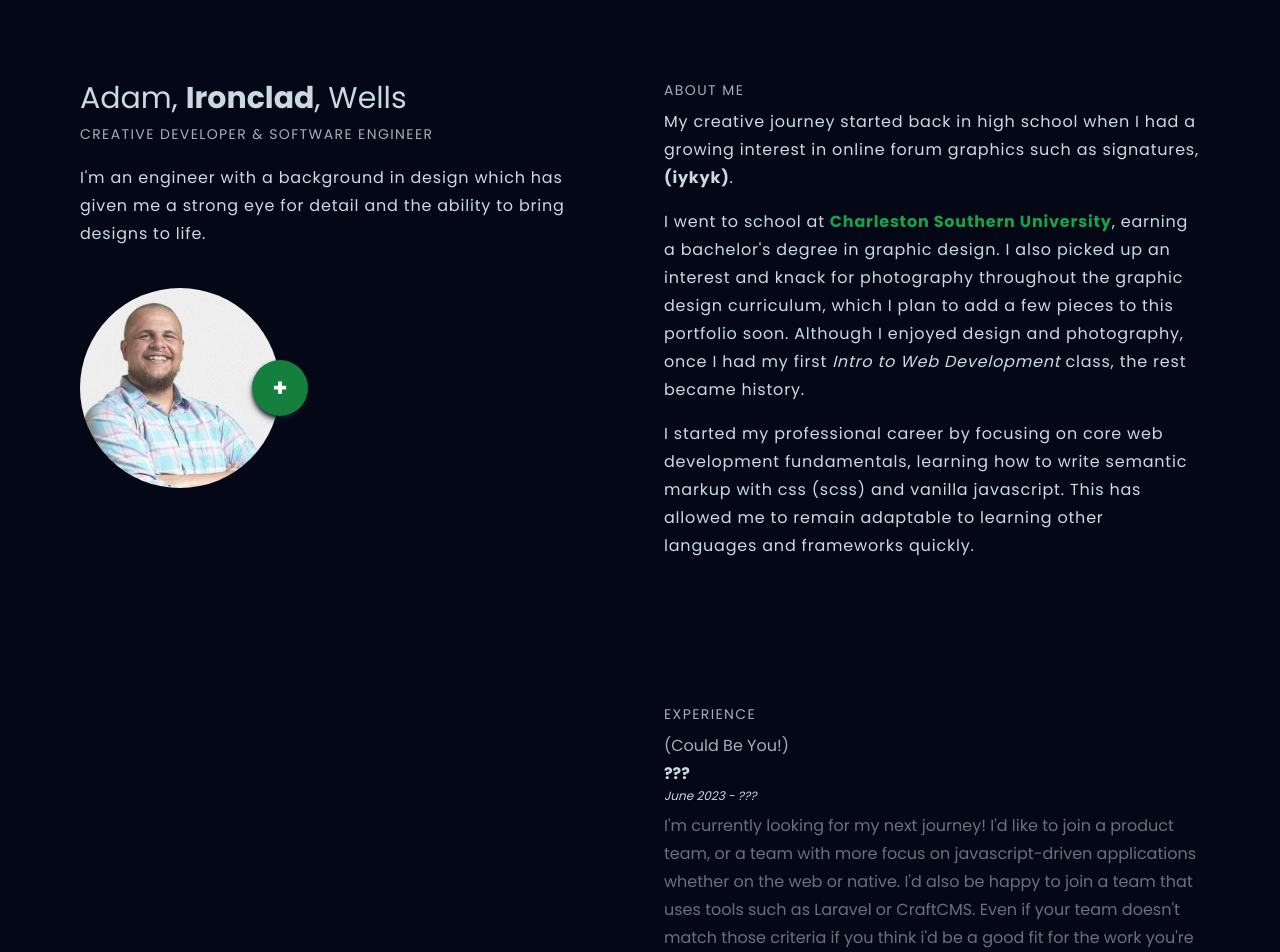
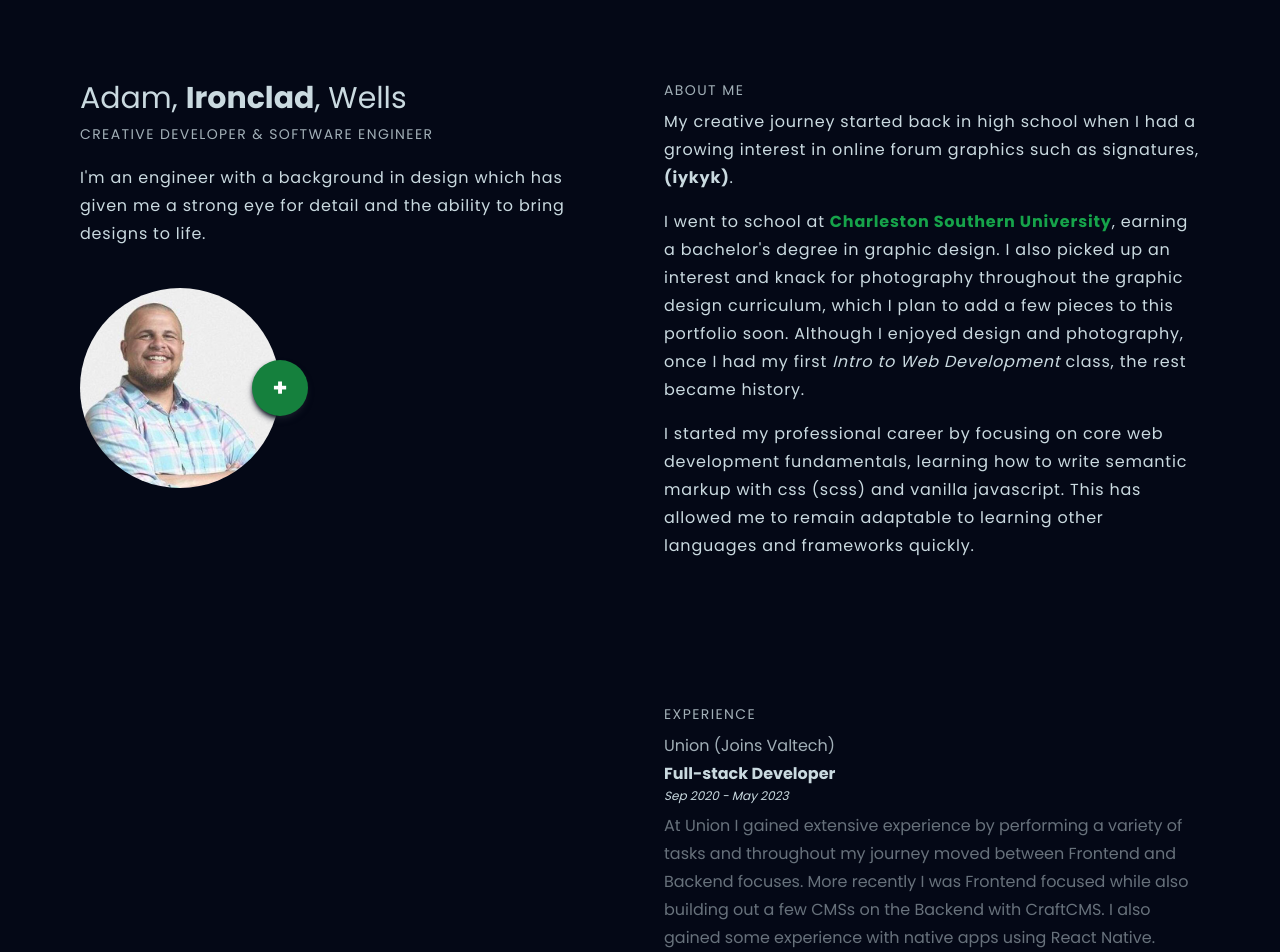
Before and after one commit to im-ironclad/ironfolio, a Next.js app: page / in a window 1280 px wide. Shown: the top 952 px of the page. Built offline with nearby package versions, Linux system fonts and the light colour scheme.

Commit message:
Remove "could be you" experience item

```diff
--- a/src/app/page.tsx
+++ b/src/app/page.tsx
@@ -4,13 +4,13 @@ import ExperienceCard from './components/ExperienceCard'
 
 export default function Home() {
 	const experience = [
-		{
-			companyTitle: `(Could Be You!)`,
-			dateRange: `June 2023 - ???`,
-			description: `I'm currently looking for my next journey! I'd like to join a product team, or a team with more focus on javascript-driven applications whether on the web or native. I'd also be happy to join a team that uses tools such as Laravel or CraftCMS. Even if your team doesn't match those criteria if you think i'd be a good fit for the work you're doing please reach out!`,
-			positionTitle: `???`,
-			tags: []
-		},
+		// {
+		// 	companyTitle: `(Could Be You!)`,
+		// 	dateRange: `June 2023 - ???`,
+		// 	description: `I'm currently looking for my next journey! I'd like to join a product team, or a team with more focus on javascript-driven applications whether on the web or native. I'd also be happy to join a team that uses tools such as Laravel or CraftCMS. Even if your team doesn't match those criteria if you think i'd be a good fit for the work you're doing please reach out!`,
+		// 	positionTitle: `???`,
+		// 	tags: []
+		// },
 		{
 			companyTitle: `Union (Joins Valtech)`,
 			dateRange: `Sep 2020 - May 2023`,
```
